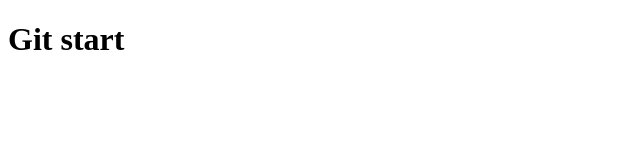
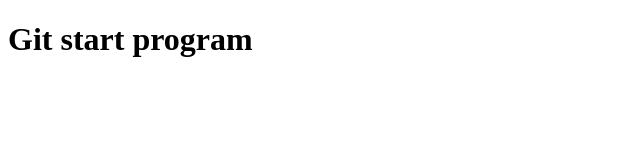
Before and after one commit to jeet5813/Java, a plain HTML site: page index.html in a window 1280 px wide. Shown: the whole page, without its empty margins (0-640 px from the left). Drawn offline with Linux system fonts and the light colour scheme.

Commit message:
files modified again <

```diff
--- a/index.html
+++ b/index.html
@@ -7,6 +7,6 @@
     <title>Document</title>
 </head>
 <body>
-    <h1>Git start</h1>
+    <h1>Git start program</h1>
 </body>
 </html>
```
